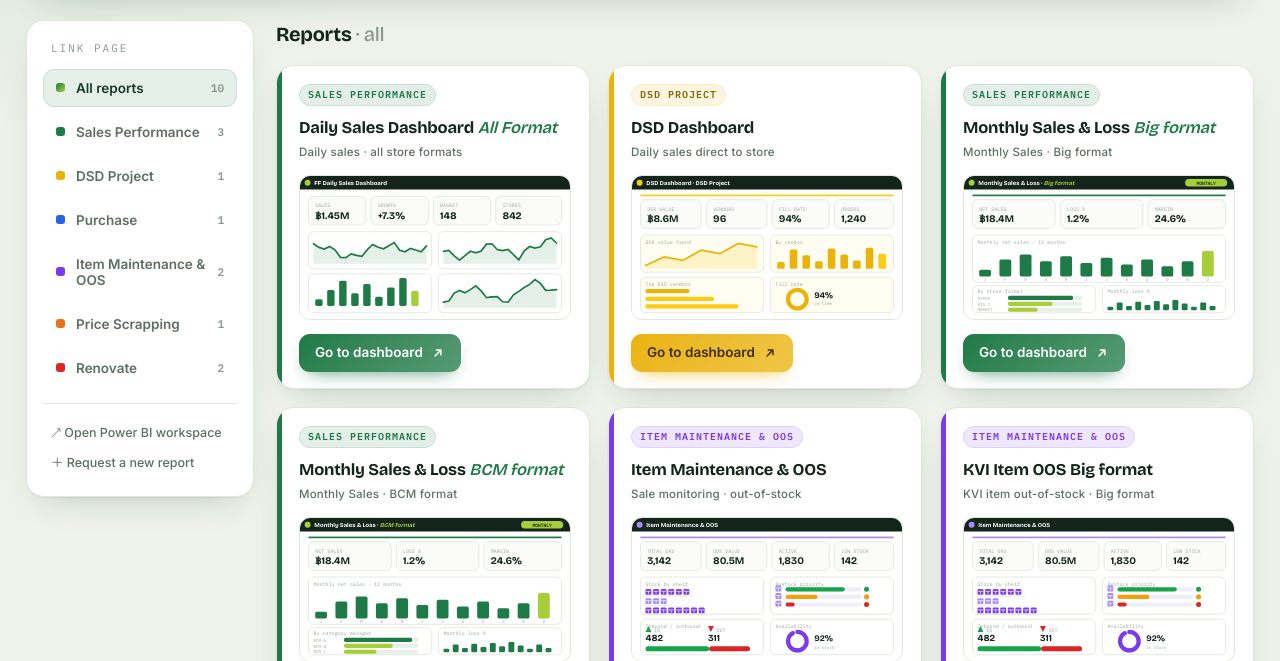
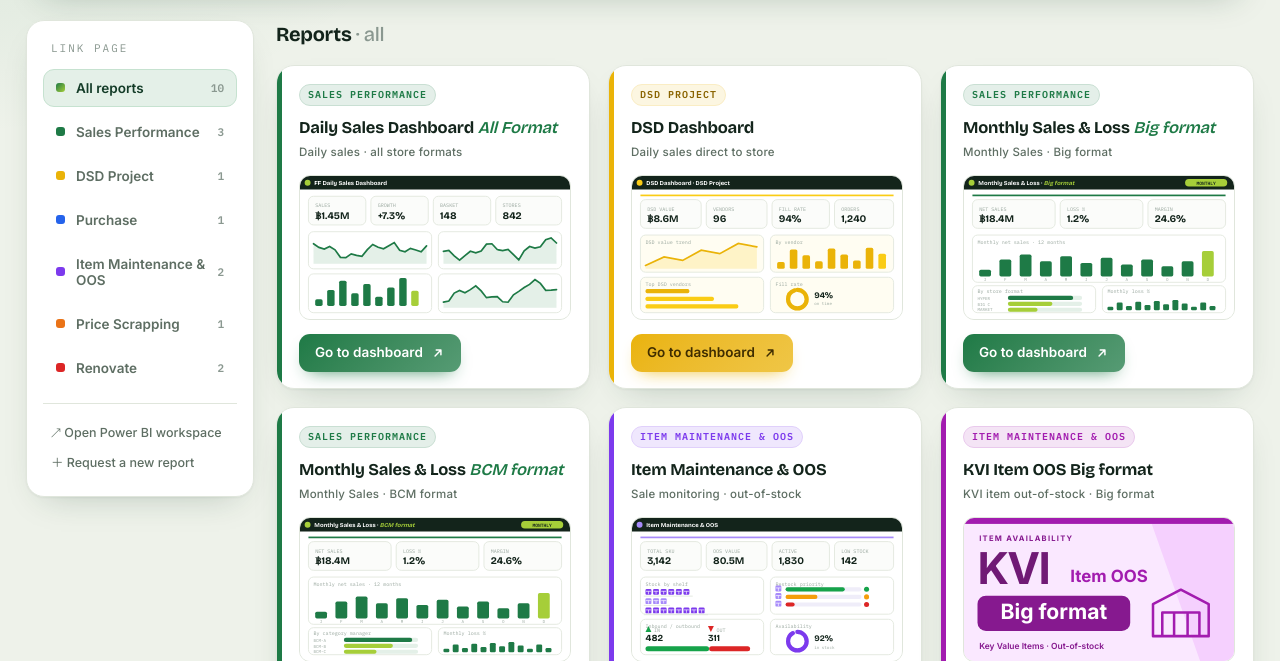
Before and after one commit to pradyas-git/ff-powerbi-portal, a plain HTML site: page index.html in a window 1280 px wide. Shown: the part 139-800 px from the top of the page. Drawn offline with nearby package versions, Linux system fonts and the light colour scheme.

Commit message:
Give KVI card a distinct purple shade and prominent thumbnail labels

```diff
--- a/index.html
+++ b/index.html
@@ -227,7 +227,7 @@ const REPORTS=[
 
   { name:"KVI Item OOS Big format", cat:"im",
     sub:"KVI item out-of-stock · Big format", link:"https://app.powerbi.com/groups/ab7053a2-0f81-4a30-a82e-0646e82cc854/reports/8688c39d-e03b-4d1c-87df-04a37ab5c8d8/2dfe6b069b60a2d88425?experience=power-bi&clientSideAuth=0",
-    thumb:"H", btn:"Go to dashboard" },
+    thumb:"N", accent:"#A21CAF", btn:"Go to dashboard" },
 
   { name:"Purchase Monthly", cat:"purchase",
     sub:"Purchasing & supplier intake · monthly", link:"https://app.powerbi.com/groups/ab7053a2-0f81-4a30-a82e-0646e82cc854/reports/59df358a-a2de-4acb-8cc5-62f07eb206d8/4d23868288332014cc98?experience=power-bi",
@@ -370,6 +370,21 @@ const THUMBS={
   F:tile(TH_BLUE,"Purchase Monthly",[["PO VALUE","฿12.8M"],["SUPPLIERS","184"],["ON-TIME","96%"],["INTAKE","2,410"]],{a:"PO value trend",b:"By category",c:"Top suppliers",d:"Fill rate",dpct:.96,dt:"96%",ds:"on time"}),
   G:tile(TH_RED,"Renovate",[["STORES","42"],["ON TRACK","88%"],["BUDGET","฿64M"],["DELAY","5"]],{a:"Progress trend",b:"By phase",c:"Top sites",d:"Completion",dpct:.88,dt:"88%",ds:"complete"}),
   H:stockThumb(),
+  N:`<svg viewBox="0 0 320 170" xmlns="http://www.w3.org/2000/svg" role="img" aria-label="KVI Item OOS — Big format">
+    <rect width="320" height="170" fill="#FAE8FF"/>
+    <path d="M220 0H320V170H280Z" fill="#F5D0FE"/>
+    <rect width="320" height="7" fill="#A21CAF"/>
+    <text x="18" y="27" font-family="Inter, sans-serif" font-size="9" font-weight="700" letter-spacing="1.5" fill="#86198F">ITEM AVAILABILITY</text>
+    <text x="16" y="78" font-family="Inter, sans-serif" font-size="52" font-weight="800" letter-spacing="-2" fill="#701A75">KVI</text>
+    <text x="126" y="76" font-family="Inter, sans-serif" font-size="20" font-weight="700" fill="#A21CAF">Item OOS</text>
+    <rect x="16" y="92" width="181" height="42" rx="10" fill="#86198F"/>
+    <text x="106.5" y="120" text-anchor="middle" font-family="Inter, sans-serif" font-size="25" font-weight="800" fill="#FFFFFF">Big format</text>
+    <g fill="none" stroke="#A21CAF" stroke-width="3" stroke-linejoin="round">
+      <path d="M224 102L257 85L290 102V140H224Z"/>
+      <path d="M235 140V112H279V140M249 112V140M265 112V140"/>
+    </g>
+    <text x="18" y="155" font-family="Inter, sans-serif" font-size="10" font-weight="600" fill="#86198F">Key Value Items · Out-of-stock</text>
+  </svg>`,
   I:tile(TH_ORANGE,"Price Scrapping",[["ITEMS","12,480"],["RIVALS","8"],["GAP","-3.2%"],["MATCHED","94%"]],{a:"Price index trend",b:"By competitor",c:"Biggest gaps",d:"Match rate",dpct:.94,dt:"94%",ds:"matched"}),
   K:renovateStockThumb(),
   L:monthlyThumb("Big format","big"),
@@ -381,7 +396,7 @@ const esc=s=>(s||'').replace(/&/g,'&amp;').replace(/</g,'&lt;').replace(/>/g,'&g
 function thumbHtml(t){if(!t) return THUMBS.A; if(t.startsWith('img:')) return `<img src="${esc(t.slice(4))}" alt="">`; return THUMBS[t]||THUMBS.A;}
 
 function cardHtml(r){
-  const accent=`var(--c-${r.cat})`;
+  const accent=r.accent || `var(--c-${r.cat})`;
   if(r.status==='soon'){
     return `<article class="card soon" data-cat="${r.cat}" style="--accent:${accent}">
       <div class="soon-body">
```
